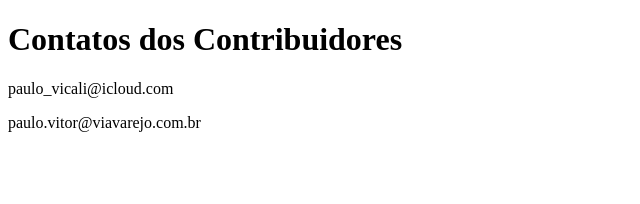
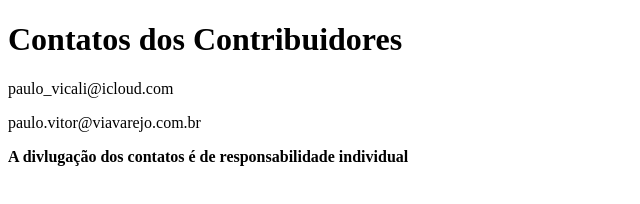
Before and after one commit to moutinhofuturedev/Advanced-Team, a plain HTML site: page contacts.html in a window 1280 px wide. Shown: the whole page, without its empty margins (0-640 px from the left). Drawn offline with Linux system fonts and the light colour scheme.

Commit message:
added tag strong

```diff
--- a/contacts.html
+++ b/contacts.html
@@ -10,5 +10,7 @@
     <h1>Contatos dos Contribuidores</h1>
     <p>paulo_vicali@icloud.com</p>
     <p>paulo.vitor@viavarejo.com.br</p>
+
+    <strong>A divlugação dos contatos é de responsabilidade individual</strong>
 </body>
 </html>
```
